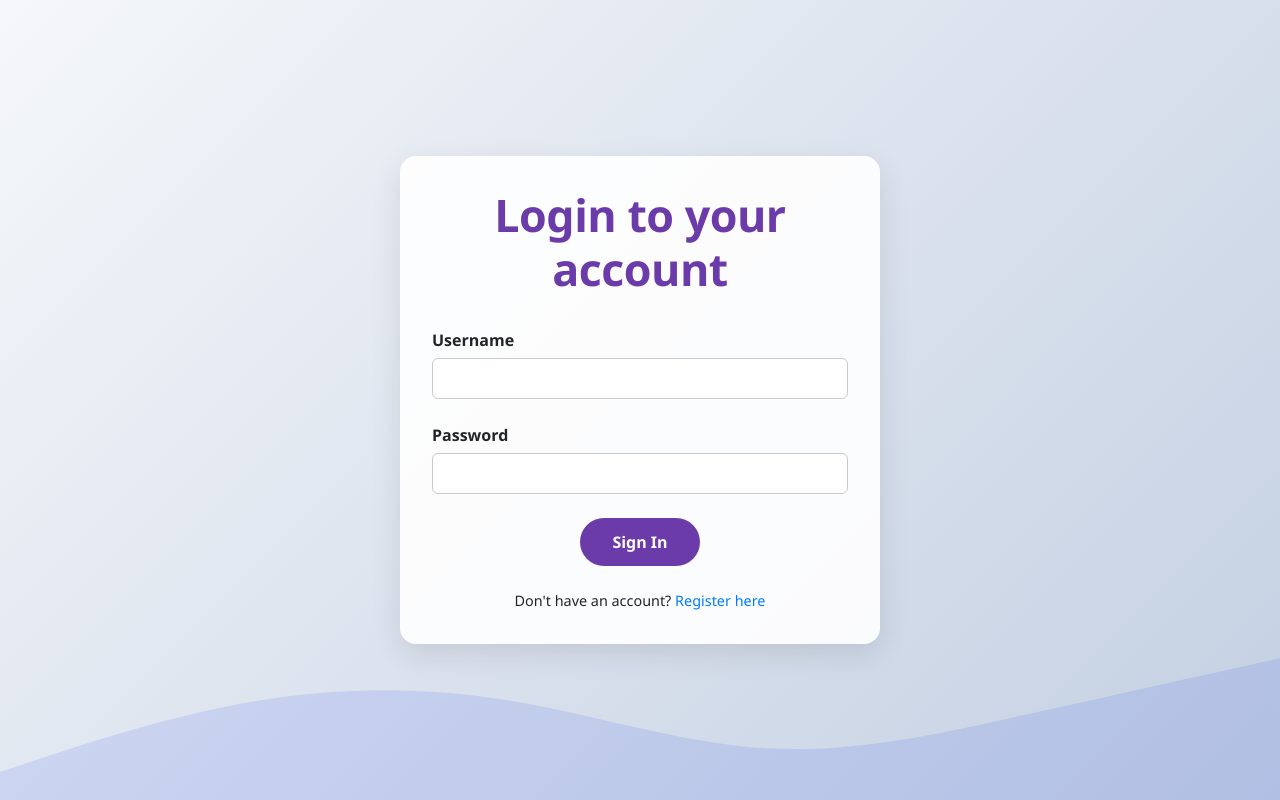
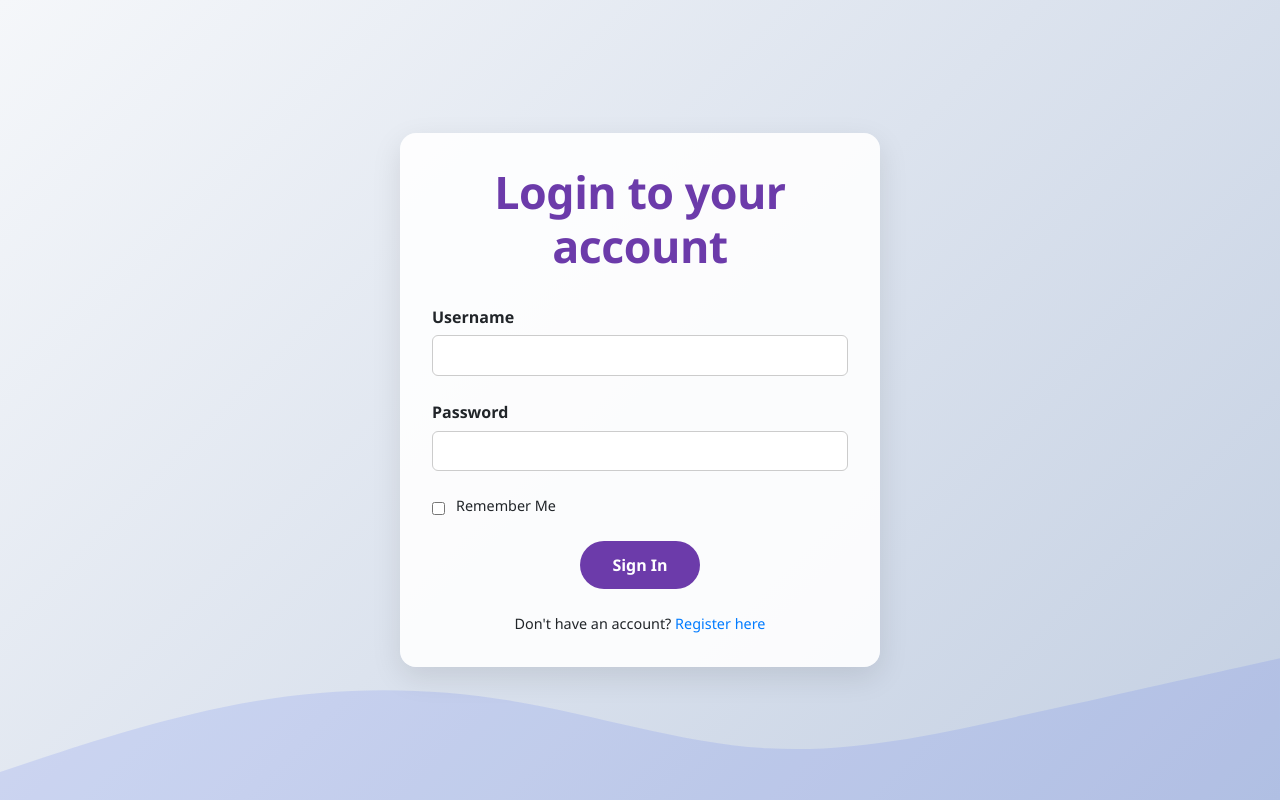
Before and after one commit to guramrekh/wavelink, a Flask app: page /login in a window 1280 px wide. Run offline with Flask 3, Linux system fonts and the light colour scheme; some libraries are stand-ins or nearby versions.

Commit message:
added remember me feature

```diff
--- a/myapp/__init__.py
+++ b/myapp/__init__.py
@@ -1,3 +1,4 @@
+from datetime import timedelta
 import os
 
 from flask import Flask
@@ -30,10 +31,10 @@ def create_app(test_config=None):
 
     login_manager.login_view = 'main.login'
     login_manager.login_message_category = 'info'
+    app.config['REMEMBER_COOKIE_DURATION'] = timedelta(days=7)
 
 
     app.jinja_env.filters['format_duration'] = format_duration
-
 
     return app
 
--- a/myapp/forms.py
+++ b/myapp/forms.py
@@ -28,6 +28,7 @@ class RegistrationForm(FlaskForm):
 class LoginForm(FlaskForm):
     username = StringField('Username', validators=[DataRequired(), Length(min=4, max=32)])
     password = PasswordField('Password', validators=[DataRequired()])
+    remember = BooleanField('Remember Me')
     submit = SubmitField('Sign In')
 
 
--- a/myapp/routes.py
+++ b/myapp/routes.py
@@ -39,7 +39,7 @@ def login():
     if form.validate_on_submit():
         user = User.query.filter_by(username=form.username.data).first()
         if user and bcrypt.check_password_hash(user.password, form.password.data):
-            login_user(user, remember=False)
+            login_user(user, remember=form.remember.data)
             next_page = request.args.get('next')
             return redirect(next_page) if next_page else redirect(url_for('main.home'))
         else:
--- a/myapp/templates/login.html
+++ b/myapp/templates/login.html
@@ -54,6 +54,11 @@
         {% endif %}
       </div>
 
+      <div class="form-check">
+        {{ form.remember(class="form-check-input") }}
+        {{ form.remember.label(class="form-check-label") }}
+      </div>
+
       <div class="form-actions">
         {{ form.submit(class="btn btn-primary") }}
       </div>
```
